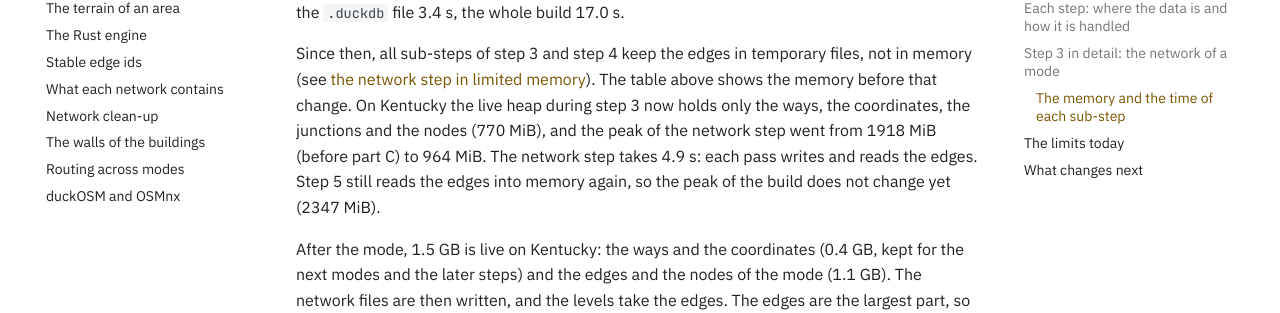
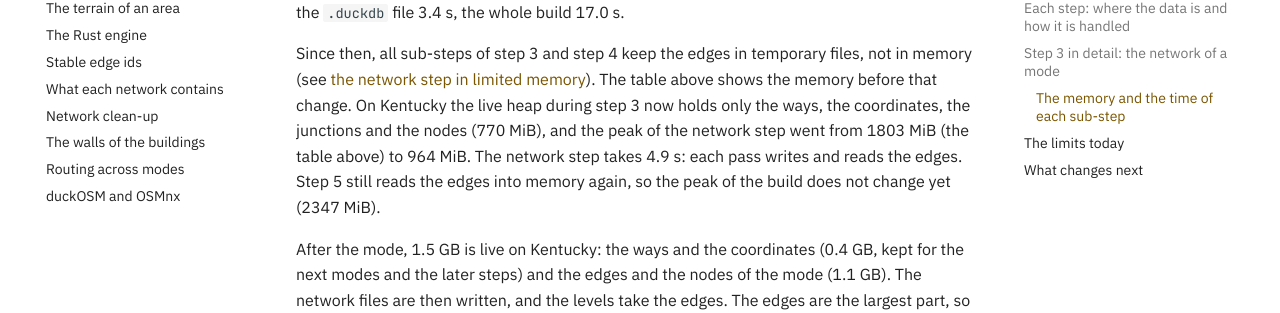
Before and after one commit to Khoshkhah/duckOSM, an MkDocs documentation site: the page built from docs/concepts/offline-online.md, in a window 1280 px wide and 900 px high, scrolled down 10587 px. Shown: the part 191-504 px from the top of the window. Built offline with MkDocs 1.6.1 and Material for MkDocs 9.7.7, drawn with Linux system fonts in a browser that asks for light colours; comment, search, counter and statistics services are not loaded.

Commit message:
Docs: the peak before the change is 1803 MiB
Co-Authored-By: Claude Opus 5.5 <noreply@anthropic.com>

```diff
--- a/docs/concepts/offline-online.md
+++ b/docs/concepts/offline-online.md
@@ -192,8 +192,8 @@ network files 2.9 s, the levels 1.8 s, the lane profile 3.0 s, writing the `.duc
 Since then, all sub-steps of step 3 and step 4 keep the edges in temporary files, not in memory (see
 [the network step in limited memory](https://github.com/Khoshkhah/duckOSM/blob/main/docs/design/network_stream.md)).
 The table above shows the memory before that change. On Kentucky the live heap during step 3 now holds only the ways,
-the coordinates, the junctions and the nodes (770 MiB), and the peak of the network step went from 1918 MiB (before
-part C) to 964 MiB. The network step takes 4.9 s: each pass writes and reads the edges. Step 5 still reads the edges
+the coordinates, the junctions and the nodes (770 MiB), and the peak of the network step went from 1803 MiB (the
+table above) to 964 MiB. The network step takes 4.9 s: each pass writes and reads the edges. Step 5 still reads the edges
 into memory again, so the peak of the build does not change yet (2347 MiB).
 
 After the mode, 1.5 GB is live on Kentucky: the ways and the coordinates (0.4 GB, kept for the next modes and the
```
